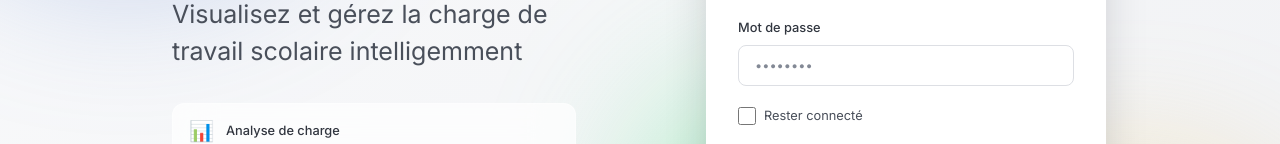
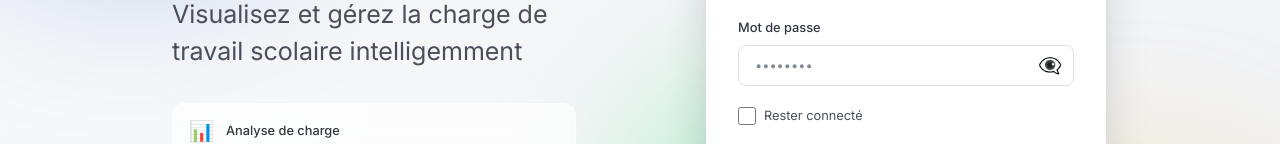
Before and after one commit to zay168/charge-scolaire, a React (Vite) app: page /login in a window 1280 px wide. Shown: the part 320-464 px from the top of the page. Built offline with nearby package versions, Linux system fonts and the light colour scheme.

Commit message:
feat(ui): add password visibility toggle

```diff
--- a/src/pages/LoginPage.css
+++ b/src/pages/LoginPage.css
@@ -478,6 +478,36 @@
     }
 }
 
+/* Password Toggle */
+.input-wrapper {
+    position: relative;
+    display: flex;
+    align-items: center;
+}
+
+.input-wrapper .input {
+    width: 100%;
+    padding-right: var(--space-10);
+    /* Make room for the eye icon */
+}
+
+.password-toggle {
+    position: absolute;
+    right: var(--space-3);
+    background: none;
+    border: none;
+    cursor: pointer;
+    font-size: 1.2rem;
+    color: var(--color-neutral-400);
+    transition: color var(--duration-fast);
+    padding: 0;
+    line-height: 1;
+}
+
+.password-toggle:hover {
+    color: var(--color-primary-500);
+}
+
 @media (max-width: 480px) {
     .login-page {
         padding: var(--space-4);
--- a/src/pages/LoginPage.jsx
+++ b/src/pages/LoginPage.jsx
@@ -35,6 +35,7 @@
     });
     const [keepLoggedIn, setKeepLoggedIn] = useState(false);
     const [showTooltip, setShowTooltip] = useState(false);
+    const [showPassword, setShowPassword] = useState(false);
 
     // Redirect if already authenticated
     useEffect(() => {
@@ -179,9 +180,10 @@
                                 <label className="label" htmlFor="password">
                                     Mot de passe
                                 </label>
+                                <div className="input-wrapper">
                                     <input
                                         className="input"
-                                    type="password"
+                                        type={showPassword ? 'text' : 'password'}
                                         id="password"
                                         name="password"
                                         value={formData.password}
@@ -190,6 +192,15 @@
                                         required
                                         autoComplete="current-password"
                                     />
+                                    <button
+                                        type="button"
+                                        className="password-toggle"
+                                        onClick={() => setShowPassword(!showPassword)}
+                                        aria-label={showPassword ? 'Masquer le mot de passe' : 'Afficher le mot de passe'}
+                                    >
+                                        {showPassword ? '👁️' : '👁️‍🗨️'}
+                                    </button>
+                                </div>
                             </div>
 
                             {/* Keep logged in option with tooltip */}
```
Lines whose indentation alone changed are shown as unchanged.
